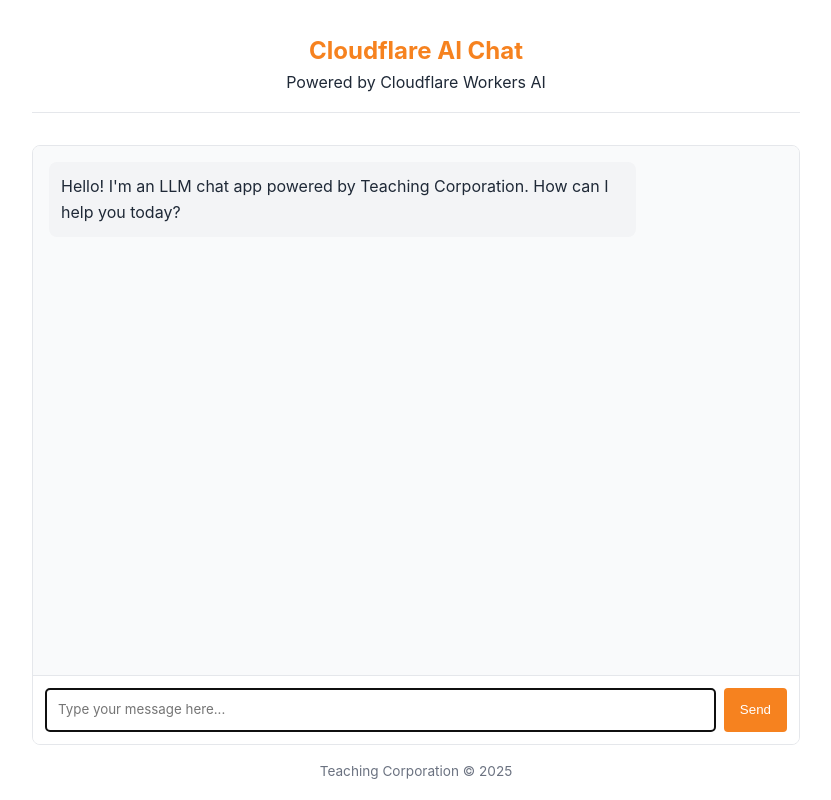
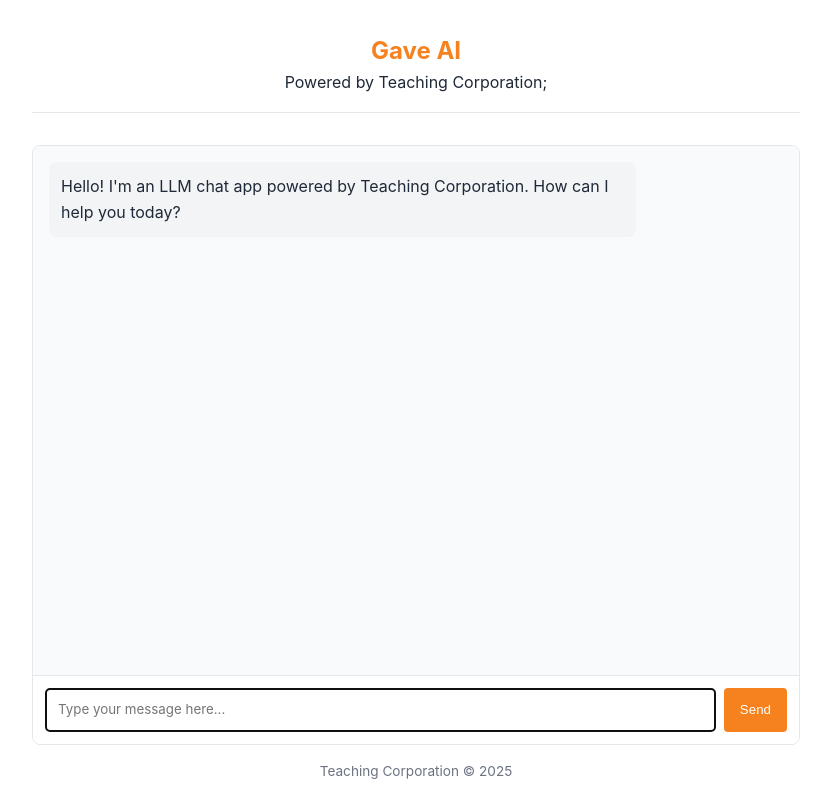
Before and after one commit to teachingcorpstaff-ship-it/llm-chat-app-template, a website: page public/index.html in a window 1280 px wide. Shown: the whole page, without its empty margins (224-1055 px from the left). Drawn offline with Linux system fonts and the light colour scheme.

Commit message:
Update index.html

```diff
--- a/public/index.html
+++ b/public/index.html
@@ -138,8 +138,8 @@
   </head>
   <body>
     <header>
-      <h1>Cloudflare AI Chat</h1>
-      <p>Powered by Cloudflare Workers AI</p>
+      <h1>Gave AI</h1>
+      <p>Powered by Teaching Corporation;</p>
     </header>
 
     <div class="chat-container">
```
